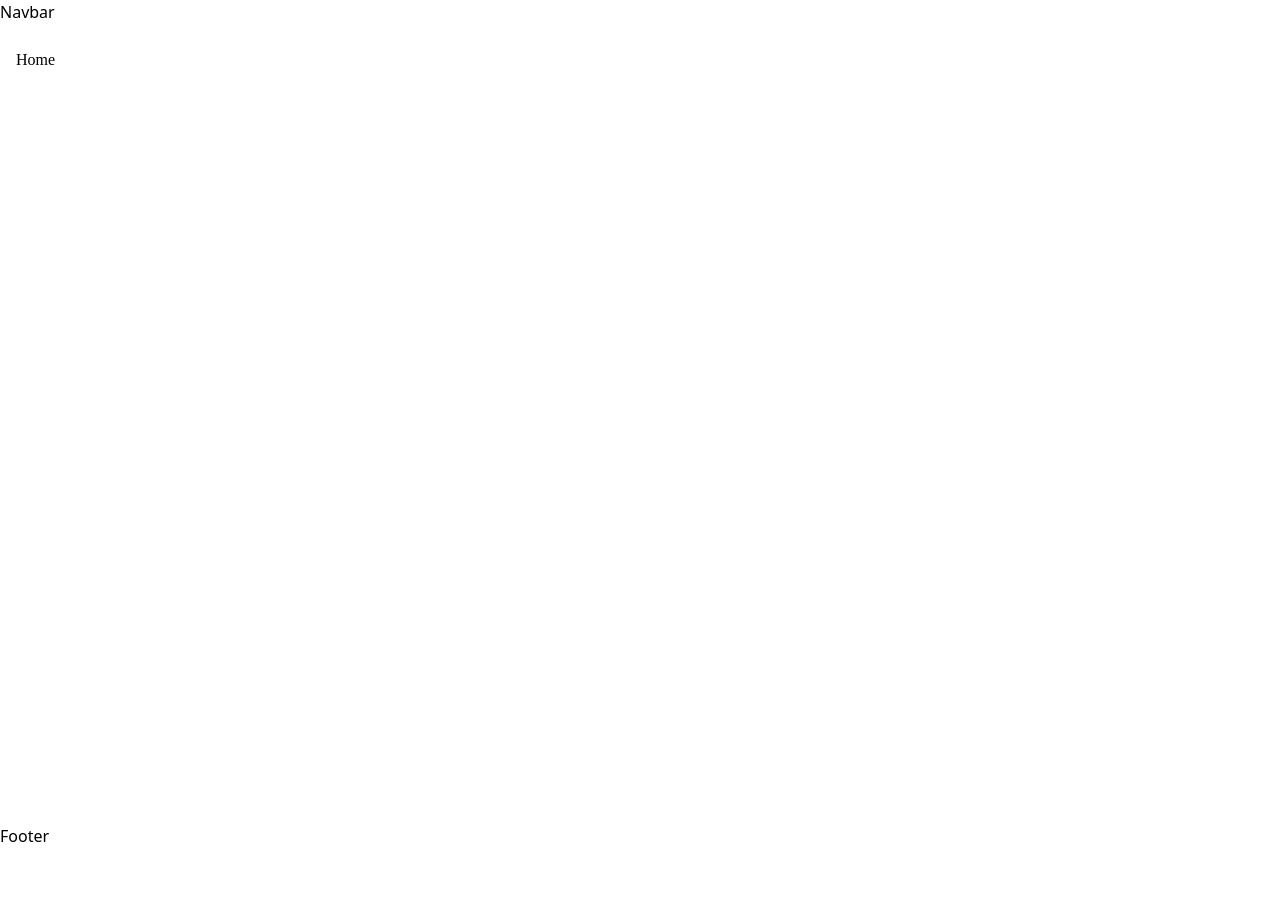
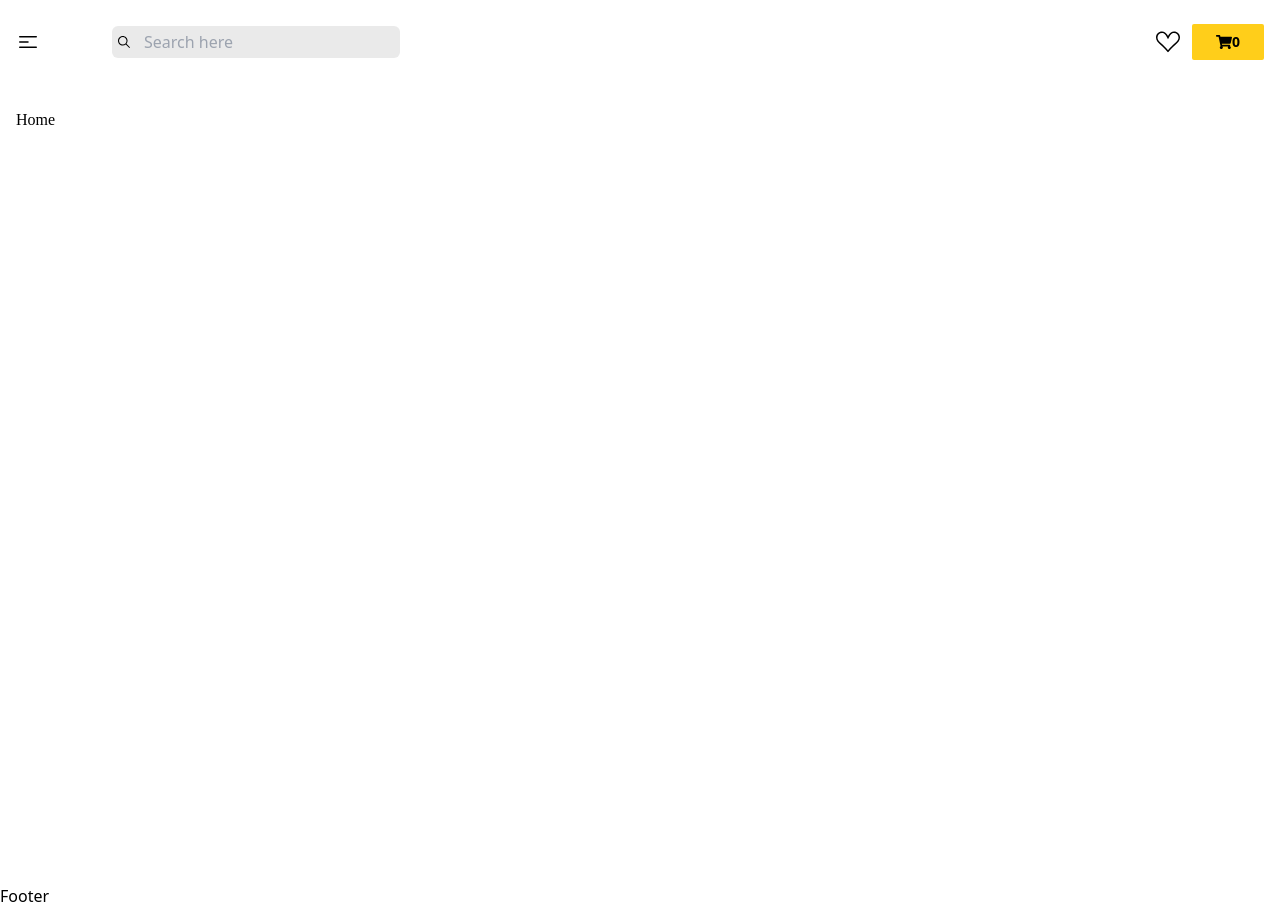
Before and after one commit to ajitha1675/Book-Store, a React (Vite) app in the folder frontend/: page / in a window 1280 px wide. Before the commit the page ends 848 px from the top, so only its background shows below. Built offline with nearby package versions, Linux system fonts and the light colour scheme.

Commit message:
creates the Navbar

```diff
--- a/frontend/package.json
+++ b/frontend/package.json
@@ -12,6 +12,7 @@
   "dependencies": {
     "react": "^18.3.1",
     "react-dom": "^18.3.1",
+    "react-icons": "^5.4.0",
     "react-router-dom": "^7.1.1"
   },
   "devDependencies": {
--- a/frontend/src/App.jsx
+++ b/frontend/src/App.jsx
@@ -1,11 +1,12 @@
 import { Outlet } from "react-router-dom";
+import Navbar from "./components/Navbar";
 
 function App() {
 
 
   return (
     <>
-      <nav>Navbar</nav>
+       <Navbar/>
        <main className="min-h-screen max-w-screen-2xl mx-auto px-4 py-6 font-primary">
        <Outlet/>
        </main>     {/*outlet used to the rendered the children */}
--- /dev/null
+++ b/frontend/src/components/Navbar.jsx
@@ -0,0 +1,54 @@
+import { Link } from "react-router-dom";
+import { HiBars3CenterLeft } from "react-icons/hi2";
+import { IoIosSearch } from "react-icons/io";
+import { HiOutlineUser } from "react-icons/hi2";
+import { BsSuitHeart } from "react-icons/bs";
+import { FaShoppingCart } from "react-icons/fa";
+
+const Navbar = () => {
+
+  const currentUser = true;
+  return (
+      <header className="max-w-screen-2xl mx-auto px-4 py-6">
+        <nav className="flex justify-between items-center ">
+          {/* left side */}
+          <div className="flex items-center md:gap-16 gap-4">
+            <Link to="/">
+               <HiBars3CenterLeft className="size-6 "/>
+            </Link>
+
+            {/* search input */}
+            <div className="relative sm:w-72 w-40 space-x-2">
+
+               <IoIosSearch className="absolute inline-block left-3 inset-y-2"/>
+               <input type="text" placeholder="Search here" className="bg-[#EAEAEA] w-full py-1 md:px-8 px-6 rounded-md focus:outline-none"/>
+            </div>
+          </div>
+
+          {/* right side */}
+          <div className="relative flex items-center md:space-x-3 space-x-2">
+            <div>
+              {
+                currentUser ? <>
+                <button>
+                  <img src="" alt=""/>
+                </button>
+                </> :  <Link to="/login"><HiOutlineUser className="size-6 "/></Link>
+              }
+            </div>
+
+             <button className="hidden sm:block">
+                 <BsSuitHeart className="size-6"/>
+             </button>
+
+            <Link to="/cart" className="bg-primary p-1 sm:px-6 py-2 flex items-center rounded-sm">
+               <FaShoppingCart className=""/>
+               <span className="text-sm font-semibold">0</span>
+            </Link>
+          </div>
+        </nav>
+      </header>
+  )
+}
+
+export default Navbar;
```
Also changed, not shown: frontend/src/App.css (+39 -0 lines), 1 other file (tests, documents, lock files or other folders).
